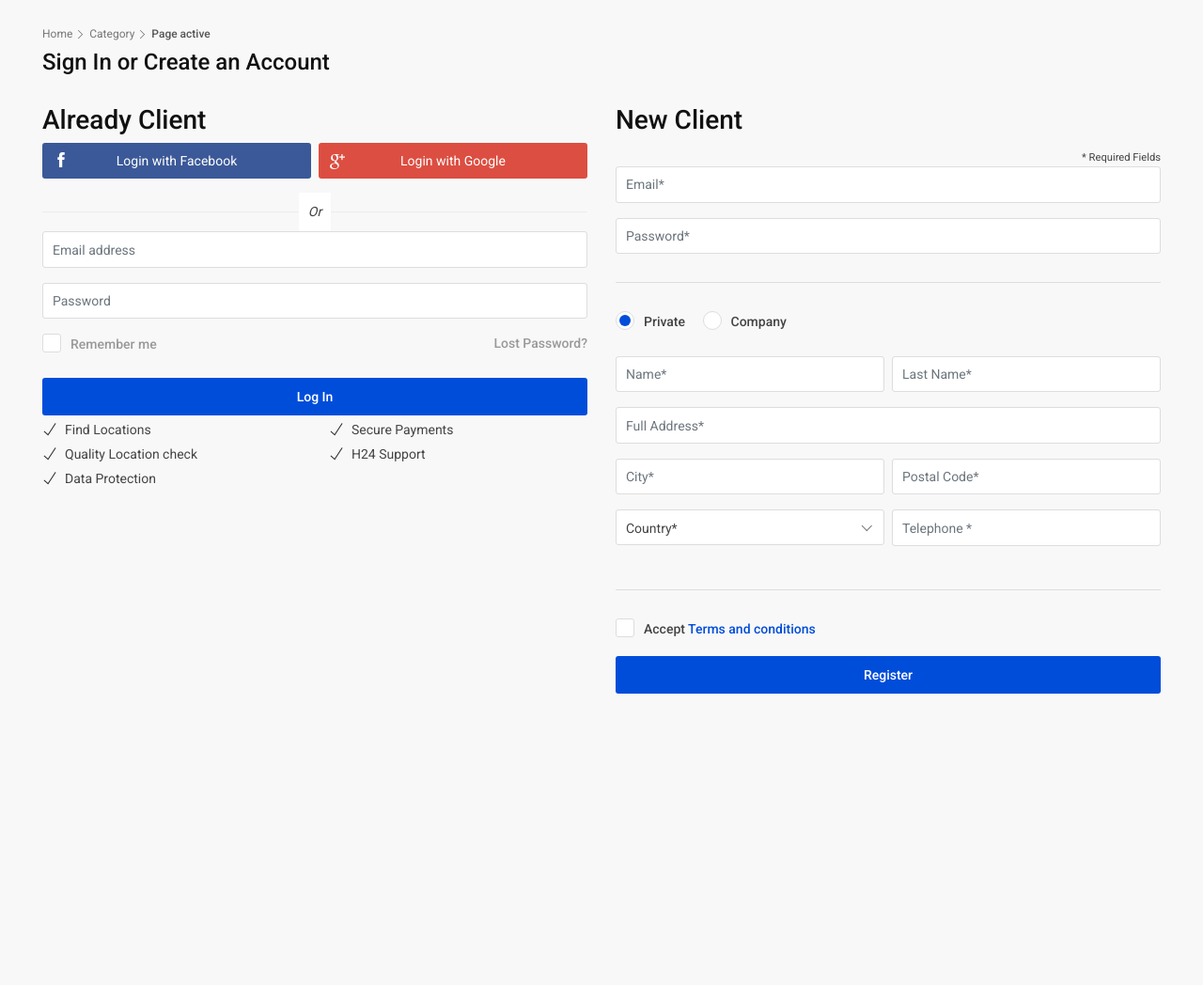
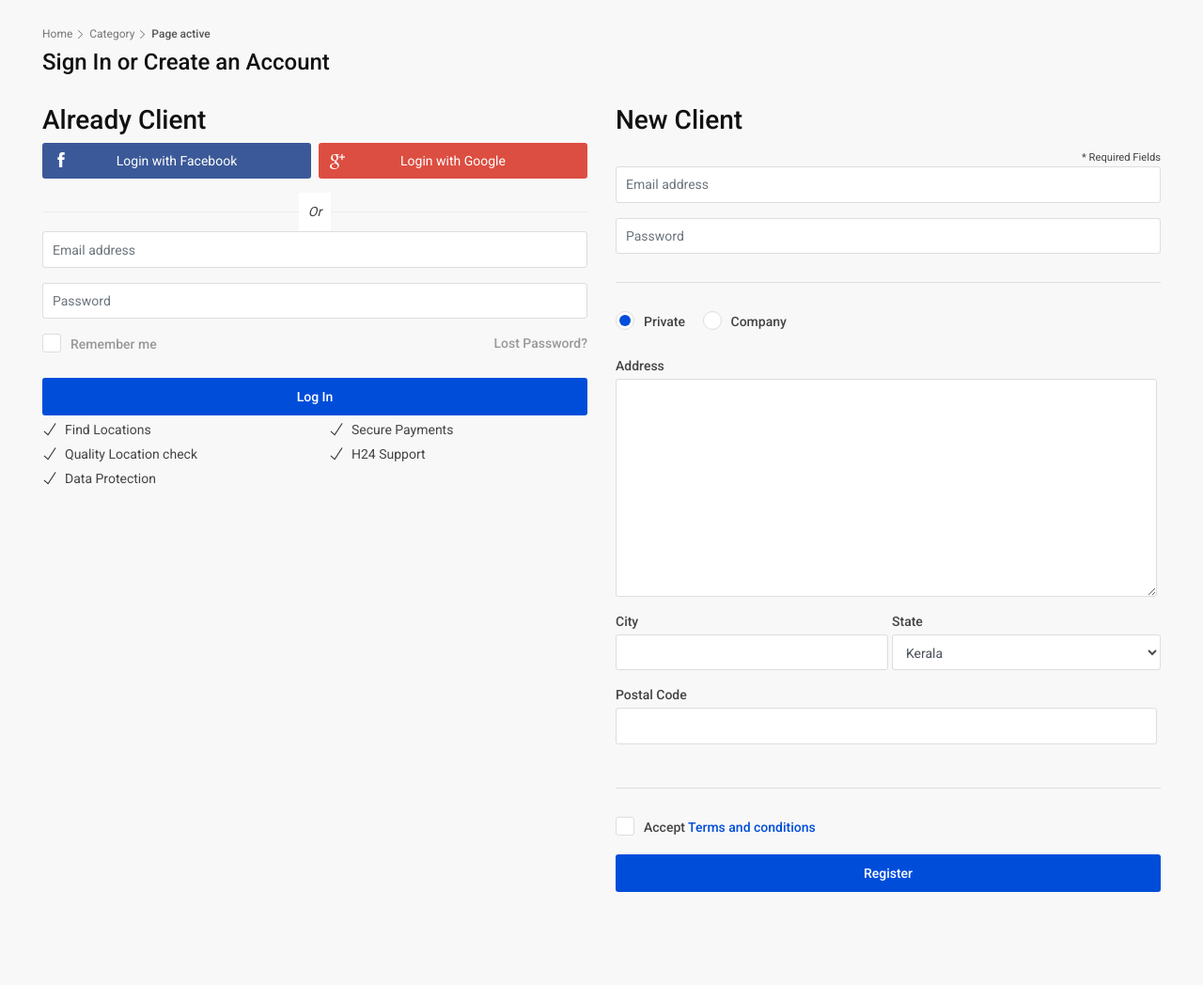
Before and after one commit to mishelshaji/ecommerce, a Django app: page /accounts/login/ in a window 1280 px wide. Shown: the part 128-1176 px from the top of the page at 94% size. Before the commit the page ends 866 px from the top, so only its background shows below. Run offline with Django 3.2, Linux system fonts and the light colour scheme; some libraries are stand-ins or nearby versions.

Commit message:
Registration form

```diff
--- a/ecommerce/accounts/forms.py
+++ b/ecommerce/accounts/forms.py
@@ -22,7 +22,7 @@ class CustomerDetailsForm(forms.ModelForm):
                     'class': 'form-control'
                 }
             ),
-            'city': forms.Select(
+            'state': forms.Select(
                 attrs={
                     'class': 'form-control'
                 }
--- a/ecommerce/accounts/templates/accounts/partials/register.html
+++ b/ecommerce/accounts/templates/accounts/partials/register.html
@@ -1,12 +1,14 @@
+{% load widget_tweaks %}
+
 <div class="col-xl-6 col-lg-6 col-md-8">
     <div class="box_account">
         <h3 class="new_client">New Client</h3> <small class="float-right pt-2">* Required Fields</small>
         <div class="form_container">
             <div class="form-group">
-                <input type="email" class="form-control" name="email" id="email_2" placeholder="Email*">
+                {% render_field form.username type="email" class="form-control" placeholder=form.username.label %}
             </div>
             <div class="form-group">
-                <input type="password" class="form-control" name="password_in_2" id="password_in_2" value="" placeholder="Password*">
+                {% render_field form.password class="form-control" placeholder=form.password.label %}
             </div>
             <hr>
             <div class="form-group">
@@ -21,53 +23,31 @@
             </div>
             <div class="private box">
                 <div class="row no-gutters">
-                    <div class="col-6 pr-1">
+                    <div class="col-12 pr-1">
                         <div class="form-group">
-                            <input type="text" class="form-control" placeholder="Name*">
+                            <label>{{ detailsform.address.label }}</label>
+                            {{ detailsform.address }}
+                        </div>
+                    </div>
+                    <div class="col-6">
+                        <div class="form-group">
+                            <label>{{ detailsform.city.label }}</label>
+                            {{ detailsform.city }}
                         </div>
                     </div>
                     <div class="col-6 pl-1">
                         <div class="form-group">
-                            <input type="text" class="form-control" placeholder="Last Name*">
-                        </div>
-                    </div>
-                    <div class="col-12">
-                        <div class="form-group">
-                            <input type="text" class="form-control" placeholder="Full Address*">
+                            <label>{{ detailsform.state.label }}</label>
+                            {{ detailsform.state }}
                         </div>
                     </div>
                 </div>
                 <!-- /row -->
                 <div class="row no-gutters">
-                    <div class="col-6 pr-1">
+                    <div class="col-12 pr-1">
                         <div class="form-group">
-                            <input type="text" class="form-control" placeholder="City*">
-                        </div>
-                    </div>
-                    <div class="col-6 pl-1">
-                        <div class="form-group">
-                            <input type="text" class="form-control" placeholder="Postal Code*">
-                        </div>
-                    </div>
-                </div>
-                <!-- /row -->
-
-                <div class="row no-gutters">
-                    <div class="col-6 pr-1">
-                        <div class="form-group">
-                            <div class="custom-select-form">
-                                <select class="wide add_bottom_10" name="country" id="country" style="display: none;">
-                                        <option value="" selected="">Country*</option>
-                                        <option value="Europe">Europe</option>
-                                        <option value="United states">United states</option>
-                                        <option value="Asia">Asia</option>
-                                </select><div class="nice-select wide add_bottom_10" tabindex="0"><span class="current">Country*</span><ul class="list"><li data-value="" class="option selected">Country*</li><li data-value="Europe" class="option">Europe</li><li data-value="United states" class="option">United states</li><li data-value="Asia" class="option">Asia</li></ul></div>
-                            </div>
-                        </div>
-                    </div>
-                    <div class="col-6 pl-1">
-                        <div class="form-group">
-                            <input type="text" class="form-control" placeholder="Telephone *">
+                            <label>{{ detailsform.pin.label }}</label>
+                            {{ detailsform.pin }}
                         </div>
                     </div>
                 </div>
--- a/ecommerce/accounts/views.py
+++ b/ecommerce/accounts/views.py
@@ -1,11 +1,11 @@
 from django.shortcuts import render
 from django.contrib.auth.forms import AuthenticationForm
-from .forms import CustomerDetails
+from .forms import CustomerDetailsForm
 
 # Create your views here.
 def user_authenticate(request):
     if request.method == "GET":
         context = {}
         context['form'] = AuthenticationForm()
-        context['detailsform'] = AuthenticationForm()
-        return render(request, 'accounts/authenticate.html', {'form': AuthenticationForm()})
+        context['detailsform'] = CustomerDetailsForm()
+        return render(request, 'accounts/authenticate.html', context)
```
